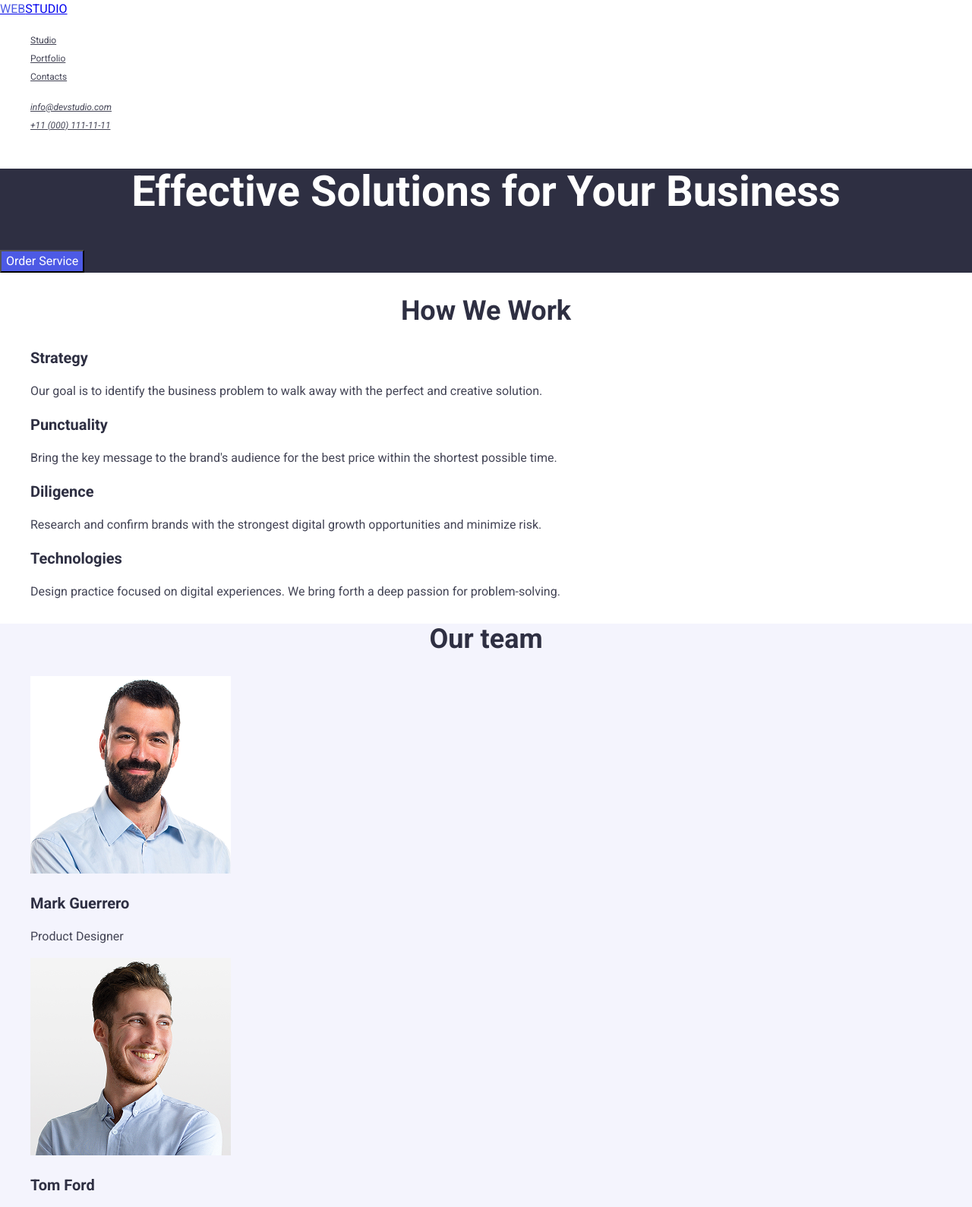
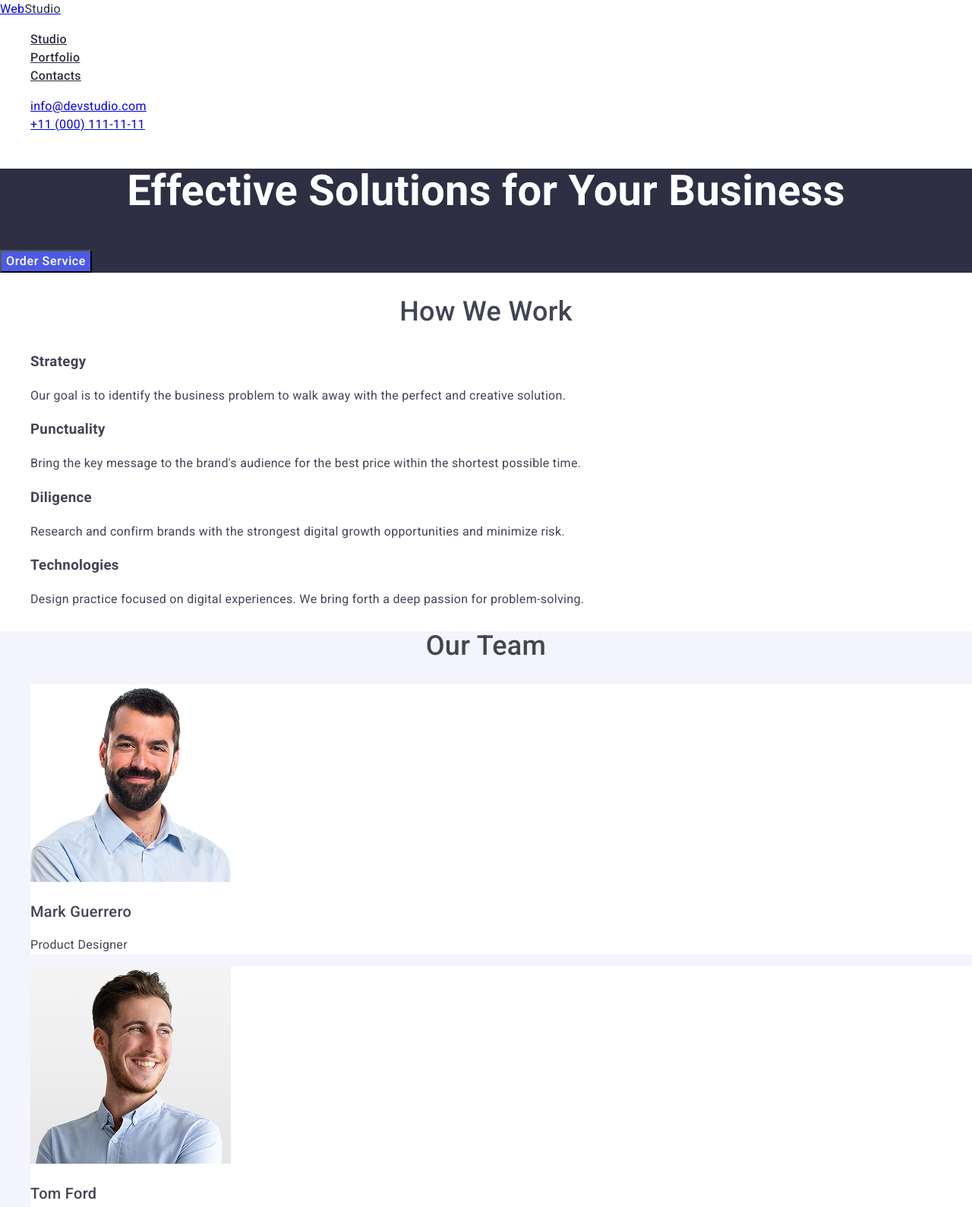
Before and after one commit to andriybb/goit-markup-hw-02, a plain HTML site: page index.html in a window 1280 px wide. Shown: the top 1589 px of the page at 76% size. Drawn offline with nearby package versions, Linux system fonts and the light colour scheme.

Commit message:
work with mistakes

```diff
--- a/css/styles.css
+++ b/css/styles.css
@@ -3,9 +3,47 @@ body {
   font-weight: regular;
   font-size: 16px;
   line-height: 1.5;
-  letter-spacing: 2%;
   color: #434455;
   background-color: #ffffff;
+  letter-spacing: 0.02em;
+}
+.button-order {
+  font-family: inherit;
+  font-weight: 500;
+  font-size: 16px;
+  line-height: 24px;
+  letter-spacing: 0.04em;
+  background-color: #4d5ae5;
+  color: #ffffff;
+  text-align: center;
+  cursor: pointer;
+}
+.button-order:hover,
+:focus {
+  background-color: #404bbf;
+}
+.navigation {
+  font-weight: 500;
+  font-size: 16px;
+  line-height: 1.5;
+  letter-spacing: 0/02em;
+  text-decoration: underline;
+  color: #2e2f42;
+}
+.navigation:hover,
+:focus {
+  color: #404bbf;
+}
+.contact-info {
+  font-style: normal;
+  font-size: 16px;
+  line-height: 1.5;
+
+  color: #434455;
+}
+.contact-info:hover,
+:focus {
+  color: #404bbf;
 }
 .main-banner,
 footer {
@@ -14,71 +52,61 @@ footer {
 .our-team {
   background-color: #f4f4fd;
 }
-h1 {
+.our-work {
+  font-size: 16px;
+  line-height: 1.5;
+
+  color: #434455;
+}
+
+.main-head {
   font-weight: bold;
   font-size: 56px;
-  line-height: 1.07143;
-  letter-spacing: 2%;
+  line-height: 1.07;
+
   color: #ffffff;
 }
 
-h2 {
-  font-weight: bold;
+.work-banner {
+  font-weight: 500;
   font-size: 36px;
-  line-height: 1.11111;
-  letter-spacing: 2%;
-  color: #2e2f42;
+  line-height: 1.2;
 }
 
-h3 {
-  font-weight: medium;
+.teammates {
+  font-weight: 500;
+  font-size: 36px;
+  line-height: 1.11;
+
+  text-transform: capitalize;
+}
+.team-members {
+  background-color: #ffffff;
+}
+.team-member {
+  font-weight: 500;
   font-size: 20px;
   line-height: 1.2;
-  letter-spacing: 2%;
-  color: #2e2f42;
+}
+.portfolio {
+  text-align: center;
+  font-size: 36px;
+  line-height: 1.11;
+
+  text-transform: capitalize;
 }
 h1,
 h2 {
   text-align: center;
 }
 
-.button-order {
-  font-weight: medium;
-  font-size: 16px;
-  line-height: 24px;
-  letter-spacing: 2%;
-  background-color: #4d5ae5;
-  color: #ffffff;
-  text-align: center;
-}
-.button-order:hover {
-  background-color: #404bbf;
-  cursor: pointer;
-}
-.link {
-  font-weight: regular;
-  font-size: 12px;
-  line-height: 16px;
-  letter-spacing: 4%;
-  text-decoration: underline;
-  color: #434455;
-}
-.link:hover,
-:active {
-  color: #404bbf;
-}
-
-.logo,
-.logo-footer {
-  text-transform: uppercase;
-}
 ul {
   list-style: none;
 }
-.footer-text,
-.logo-footer {
+.footer-text {
   color: #f4f4fd;
 }
+
 span {
-  color: #4d5ae5;
+  color: #2e2f42;
 }
--- a/index.html
+++ b/index.html
@@ -20,64 +20,64 @@
   <body>
     <header>
       <nav>
-        <a href="./index.html" class="logo"><span>Web</span>Studio</a>
+        <a href="./index.html" class="logo">Web<span>Studio</span></a>
         <ul>
           <li>
-            <a href="" content="Studio" class="link">Studio</a>
+            <a href="./index.html" content="Studio" class="navigation"
+              >Studio</a
+            >
           </li>
           <li>
-            <a href="" content="Portfolio" class="link">Portfolio</a>
+            <a href="" content="Portfolio" class="navigation">Portfolio</a>
           </li>
           <li>
-            <a href="" content="Contacts" class="link">Contacts</a>
+            <a href="" content="Contacts" class="navigation">Contacts</a>
           </li>
         </ul>
       </nav>
-      <address>
+      <address class="contact-info">
         <ul>
           <li>
-            <a href="mailto:info@devstudio.com" class="link"
-              >info@devstudio.com</a
-            >
+            <a href="mailto:info@devstudio.com">info@devstudio.com</a>
           </li>
           <li>
-            <a href="tel:+110001111111" class="link">+11 (000) 111-11-11</a>
+            <a href="tel:+110001111111">+11 (000) 111-11-11</a>
           </li>
         </ul>
       </address>
     </header>
     <main>
       <section class="main-banner">
-        <h1>Effective Solutions for Your Business</h1>
+        <h1 class="main-head">Effective Solutions for Your Business</h1>
         <button type="button" class="button-order">Order Service</button>
       </section>
-      <section class="our-work">
-        <h2>How We Work</h2>
+      <section>
+        <h2 class="work-banner">How We Work</h2>
         <ul>
           <li>
             <h3>Strategy</h3>
-            <p>
+            <p class="our-work">
               Our goal is to identify the business problem to walk away with the
               perfect and creative solution.
             </p>
           </li>
           <li>
             <h3>Punctuality</h3>
-            <p>
+            <p class="our-work">
               Bring the key message to the brand's audience for the best price
               within the shortest possible time.
             </p>
           </li>
           <li>
             <h3>Diligence</h3>
-            <p>
+            <p class="our-work">
               Research and confirm brands with the strongest digital growth
               opportunities and minimize risk.
             </p>
           </li>
           <li>
             <h3>Technologies</h3>
-            <p>
+            <p class="our-work">
               Design practice focused on digital experiences. We bring forth a
               deep passion for problem-solving.
             </p>
@@ -85,48 +85,48 @@
         </ul>
       </section>
       <section class="our-team">
-        <h2>Our team</h2>
+        <h2 class="teammates">Our team</h2>
         <ul>
-          <li>
+          <li class="team-members">
             <img
               src="./images/mark.jpg"
               alt="image of Mark Guerrero"
               width="264"
               height="260" />
-            <h3>Mark Guerrero</h3>
-            <p>Product Designer</p>
+            <h3 class="team-member">Mark Guerrero</h3>
+            <p class="our-work">Product Designer</p>
           </li>
-          <li>
+          <li class="team-members">
             <img
               src="./images/tom.jpg"
               alt="image of Tom Ford"
               width="264"
               height="260" />
-            <h3>Tom Ford</h3>
-            <p>Frontend Developer</p>
+            <h3 class="team-member">Tom Ford</h3>
+            <p class="our-work">Frontend Developer</p>
           </li>
-          <li>
+          <li class="team-members">
             <img
               src="./images/camila.jpg"
               alt="image of Camila Garcia"
               width="264"
               height="260" />
-            <h3>Camila Garcia</h3>
-            <p>Marketing</p>
+            <h3 class="team-member">Camila Garcia</h3>
+            <p class="our-work">Marketing</p>
           </li>
-          <li>
+          <li class="team-members">
             <img
               src="./images/daniel.jpg"
               alt="image of Daniel Wilson"
               width="264"
               height="260" />
-            <h3>Daniel Wilson</h3>
-            <p>UI Designer</p>
+            <h3 class="team-member">Daniel Wilson</h3>
+            <p class="our-work">UI Designer</p>
           </li>
         </ul>
       </section>
       <section>
-        <h2>Our Portfolio</h2>
+        <h2 class="Portfolio">Our Portfolio</h2>
         <ul>
           <li>
             <img
@@ -134,8 +134,8 @@
               alt="image of Banking App"
               width="360"
               height="300" />
-            <h3>Banking App</h3>
-            <p>App</p>
+            <h3 class="team-member">Banking App</h3>
+            <p class="our-work">App</p>
           </li>
           <li>
             <img
@@ -143,8 +143,8 @@
               alt="image of Cashless Payment"
               width="360"
               height="300" />
-            <h3>Cashless Payment</h3>
-            <p>Marketing</p>
+            <h3 class="team-member">Cashless Payment</h3>
+            <p class="our-work">Marketing</p>
           </li>
           <li>
             <img
@@ -152,8 +152,8 @@
               alt="image of Meditation App"
               width="360"
               height="300" />
-            <h3>Meditation App</h3>
-            <p>App</p>
+            <h3 class="team-member">Meditation App</h3>
+            <p class="our-work">App</p>
           </li>
           <li>
             <img
@@ -161,8 +161,8 @@
               alt="image of Taxi Service"
               width="360"
               height="300" />
-            <h3>Taxi Service</h3>
-            <p>Marketing</p>
+            <h3 class="team-member">Taxi Service</h3>
+            <p class="our-work">Marketing</p>
           </li>
           <li>
             <img
@@ -170,8 +170,8 @@
               alt="image of Screen Illustrations"
               width="360"
               height="300" />
-            <h3>Screen Illustrations</h3>
-            <p>Design</p>
+            <h3 class="team-member">Screen Illustrations</h3>
+            <p class="our-work">Design</p>
           </li>
           <li>
             <img
@@ -179,14 +179,14 @@
               alt="image of Online Courses"
               width="360"
               height="300" />
-            <h3>Online Courses</h3>
-            <p>Marketing</p>
+            <h3 class="team-member">Online Courses</h3>
+            <p class="our-work">Marketing</p>
           </li>
         </ul>
       </section>
     </main>
-    <footer>
-      <a href="./index.html" class="logo-footer"><span>Web</span>Studio</a>
+    <footer class="footer">
+      <a href="./index.html" class="logo"><span>Web</span>Studio</a>
       <p class="footer-text">
         Increase the flow of customers and sales for your business with digital
         marketing & growth solutions.
```
